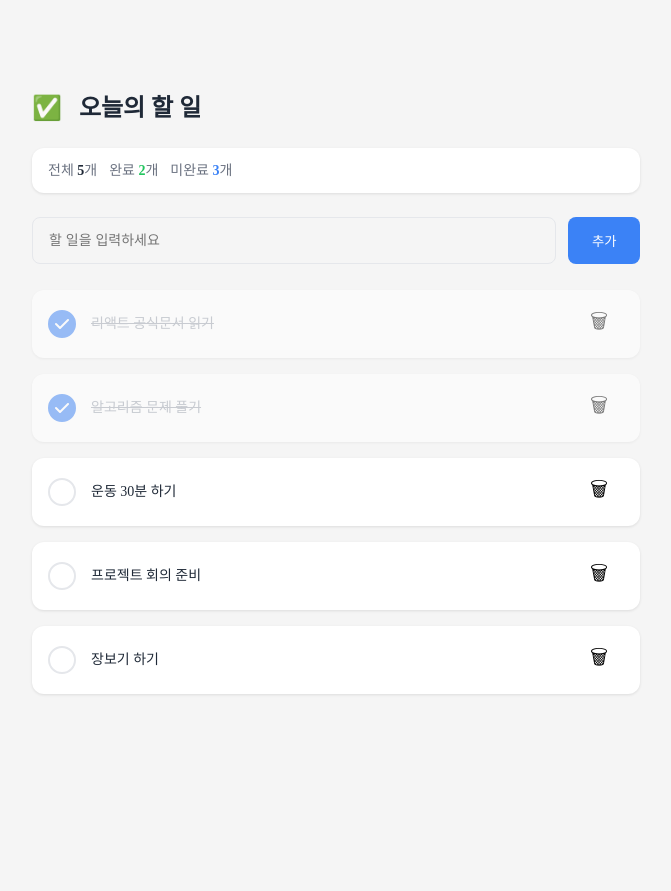
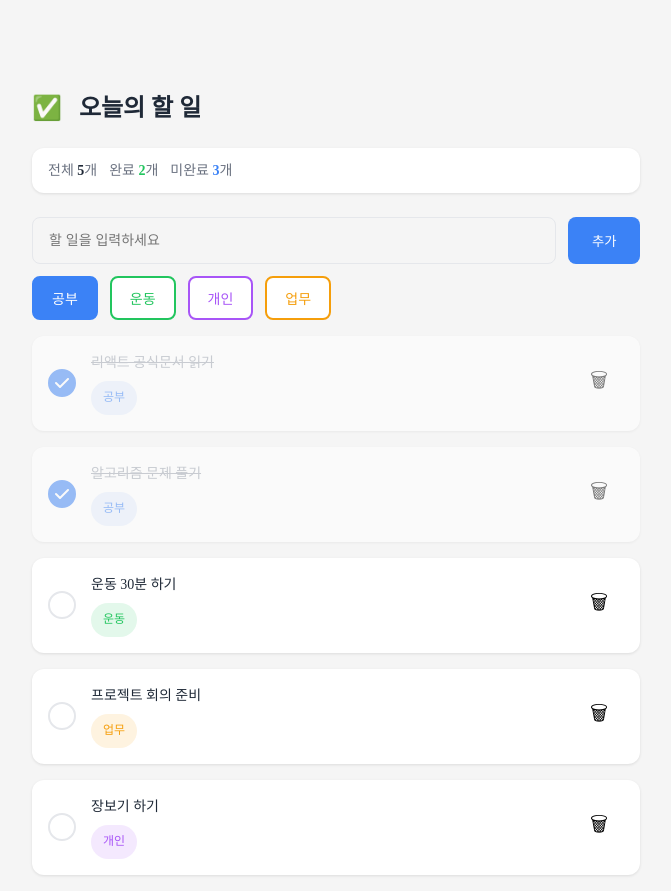
Before and after one commit to IT-Cotato/13th-Frontend-Assignment, a React (Vite) app: page / in a window 1280 px wide. Shown: the whole page, without its empty margins (304-975 px from the left). Before the commit the page ends 800 px from the top, so only its background shows below. Built offline with nearby package versions, Linux system fonts and the light colour scheme; a web font is replaced by a local one.

Commit message:
feat: 카테고리 태그 기능 구현

```diff
--- a/src/App.tsx
+++ b/src/App.tsx
@@ -4,16 +4,18 @@ import TodoHeader from './components/TodoHeader';
 import TodoCount from './components/TodoCount';
 import TodoInput from './components/TodoInput';
 import TodoList from './components/TodoList';
-import type { Todo } from './types/todo';
+import type { Todo, TodoCategory } from './types/todo';
 
 function App() {
   const [inputText, setInputText] = useState('');
+  const [selectedCategory, setSelectedCategory] = useState<TodoCategory>('공부');
+
   const [todos, setTodos] = useState<Todo[]>([
-    { id: 1, text: '리액트 공식문서 읽기', completed: true },
-    { id: 2, text: '알고리즘 문제 풀기', completed: true },
-    { id: 3, text: '운동 30분 하기', completed: false },
-    { id: 4, text: '프로젝트 회의 준비', completed: false },
-    { id: 5, text: '장보기 하기', completed: false },
+    { id: 1, text: '리액트 공식문서 읽기', completed: true, category: '공부' },
+    { id: 2, text: '알고리즘 문제 풀기', completed: true, category: '공부' },
+    { id: 3, text: '운동 30분 하기', completed: false, category: '운동' },
+    { id: 4, text: '프로젝트 회의 준비', completed: false, category: '업무' },
+    { id: 5, text: '장보기 하기', completed: false, category: '개인' },
   ]);
 
   const handleChangeInput = (value: string) => {
@@ -29,6 +31,7 @@ function App() {
       id: Date.now(),
       text: trimmedText,
       completed: false,
+      category: selectedCategory,
     };
 
     setTodos((prev) => [...prev, newTodo]);
@@ -55,7 +58,9 @@ function App() {
       <TodoCount todos={todos} />
       <TodoInput
         inputText={inputText}
+        selectedCategory={selectedCategory}
         onChangeInput={handleChangeInput}
+        onChangeCategory={setSelectedCategory}
         onAddTodo={handleAddTodo}
       />
       <TodoList
--- a/src/components/TodoCard.css
+++ b/src/components/TodoCard.css
@@ -64,6 +64,44 @@
   text-decoration: line-through;
 }
 
+.card-content {
+  display: flex;
+  flex-direction: column;
+  gap: 8px;
+}
+
+.category-tag {
+  display: flex;
+  height: 26px;
+  width: fit-content;
+  padding: 3.6px 11.744px 4.4px 12px;
+  justify-content: center;
+  align-items: center;
+  border-radius: 13421800px;
+  font-size: 12px;
+  font-weight: 500;
+}
+
+.category-공부 {
+  background: #3B82F620;
+  color: #3b82f6;
+}
+
+.category-운동 {
+  background: #22C55E20;
+  color: #22c55e;
+}
+
+.category-개인 {
+  background: #A855F720;
+  color: #a855f7;
+}
+
+.category-업무 {
+  background: #F59E0B20;
+  color: #f59e0b;
+}
+
 .delete-icon {
   font-size: 20px;
   border: none;
--- a/src/components/TodoCard.tsx
+++ b/src/components/TodoCard.tsx
@@ -1,14 +1,16 @@
 import './TodoCard.css';
 import checkIcon from '../assets/check.svg';
+import type { TodoCategory } from '../types/todo';
 
 type Props = {
   text: string;
   completed: boolean;
+  category: TodoCategory;
   onToggle: () => void;
   onDelete: () => void;
 };
 
-function TodoCard({ text, completed, onToggle, onDelete }: Props) {
+function TodoCard({ text, completed, category, onToggle, onDelete }: Props) {
   return (
     <div className={`card ${completed ? 'done' : ''}`}>
       <label className="todo-check-label">
@@ -21,8 +23,14 @@ function TodoCard({ text, completed, onToggle, onDelete }: Props) {
         <span className={`check-circle ${completed ? 'checked' : ''}`}>
           {completed && <img src={checkIcon} className="check-img" alt="" />}
         </span>
-        <span className="card-done">{text}</span>
+        <div className="card-content">
+          <span className="card-done">{text}</span>
+          <span className={`category-tag category-${category}`}>
+            {category}
+          </span>
+        </div>
       </label>
+
       <button className="delete-icon" onClick={onDelete} aria-label="할 일 삭제">🗑</button>
     </div>
   );
--- a/src/components/TodoInput.css
+++ b/src/components/TodoInput.css
@@ -1,9 +1,15 @@
 .input-section {
+  display: flex;
+  flex-direction: column;
+  width: 100%;
+  gap: 12px;
+}
+
+.input-row {
   display: flex;
   width: 100%;
   height: 46.6px;
   gap: 12px;
-  margin-bottom: 10px;
 }
 
 .todo-input {
@@ -25,6 +31,75 @@
   border: 2px solid #3B82F6;
 }
 
+.category-list {
+  display: flex;
+  width: 100%;
+  gap: 12px;
+  flex-wrap: wrap;
+}
+
+.category-button {
+  display: flex;
+  padding: 10px 18px;
+  justify-content: center;
+  align-items: center;
+  gap: 10px;
+
+  border-radius: 8px;
+  border: 2px solid #3b82f6;
+  background: #ffffff;
+  color: #3b82f6;
+
+  font-size: 14px;
+  font-weight: 500;
+  cursor: pointer;
+}
+
+.category-button.selected {
+  background: #3b82f6;
+  color: #ffffff;
+}
+
+.category-button-공부 {
+  border-color: #3b82f6;
+  color: #3b82f6;
+}
+
+.category-button-공부.selected {
+  background: #3b82f6;
+  color: #ffffff;
+}
+
+.category-button-운동 {
+  border-color: #22c55e;
+  color: #22c55e;
+}
+
+.category-button-운동.selected {
+  background: #22c55e;
+  color: #ffffff;
+}
+
+.category-button-개인 {
+  border-color: #a855f7;
+  color: #a855f7;
+}
+
+.category-button-개인.selected {
+  background: #a855f7;
+  color: #ffffff;
+}
+
+.category-button-업무 {
+  border-color: #f59e0b;
+  color: #f59e0b;
+}
+
+.category-button-업무.selected {
+  background: #f59e0b;
+  color: #ffffff;
+}
+
 .add-button {
   display: flex;
   width: 72.2px;
--- a/src/components/TodoInput.tsx
+++ b/src/components/TodoInput.tsx
@@ -1,12 +1,17 @@
 import "./TodoInput.css"
+import type { TodoCategory } from "../types/todo";
 
 type Props = {
   inputText: string;
+  selectedCategory: TodoCategory;
   onChangeInput: (value: string) => void;
+  onChangeCategory: (value: TodoCategory) => void;
   onAddTodo: () => void;
 };
 
-function TodoInput({ inputText, onChangeInput, onAddTodo }: Props) {
+const categories: TodoCategory[] = ['공부', '운동', '개인', '업무'];
+
+function TodoInput({ inputText, selectedCategory, onChangeInput, onChangeCategory, onAddTodo }: Props) {
   const handleSubmit = (e: React.FormEvent) => {
     e.preventDefault();
     onAddTodo();
@@ -14,6 +19,7 @@ function TodoInput({ inputText, onChangeInput, onAddTodo }: Props) {
 
   return (
     <form className="input-section" onSubmit={handleSubmit}>
+      <div className="input-row">
         <input
           type="text"
           aria-label="할 일 입력"
@@ -23,6 +29,22 @@ function TodoInput({ inputText, onChangeInput, onAddTodo }: Props) {
           onChange={(e) => onChangeInput(e.target.value)}
         />
         <button type="submit" className="add-button">추가</button>
+      </div>
+
+      <div className="category-list" aria-label="카테고리 선택">
+        {categories.map((category) => (
+          <button
+            key={category}
+            type="button"
+            className={`category-button category-button-${category} ${
+              selectedCategory === category ? 'selected' : ''
+            }`}
+            onClick={() => onChangeCategory(category)}
+          >
+            {category}
+          </button>
+        ))}
+      </div>
     </form>
   );
 }
--- a/src/components/TodoList.tsx
+++ b/src/components/TodoList.tsx
@@ -27,6 +27,7 @@ function TodoList({ todos, onToggleTodo, onDeleteTodo }: Props) {
            <TodoCard
             text={todo.text}
             completed={todo.completed}
+            category={todo.category}
             onToggle={() => onToggleTodo(todo.id)}
             onDelete={() => onDeleteTodo(todo.id)}
           />
--- a/src/types/todo.ts
+++ b/src/types/todo.ts
@@ -1,5 +1,8 @@
+export type TodoCategory = '공부' | '운동' | '개인' | '업무';
+
 export type Todo = {
   id: number;
   text: string;
   completed: boolean;
+  category: TodoCategory
 };
```
Lines whose indentation alone changed are shown as unchanged.
